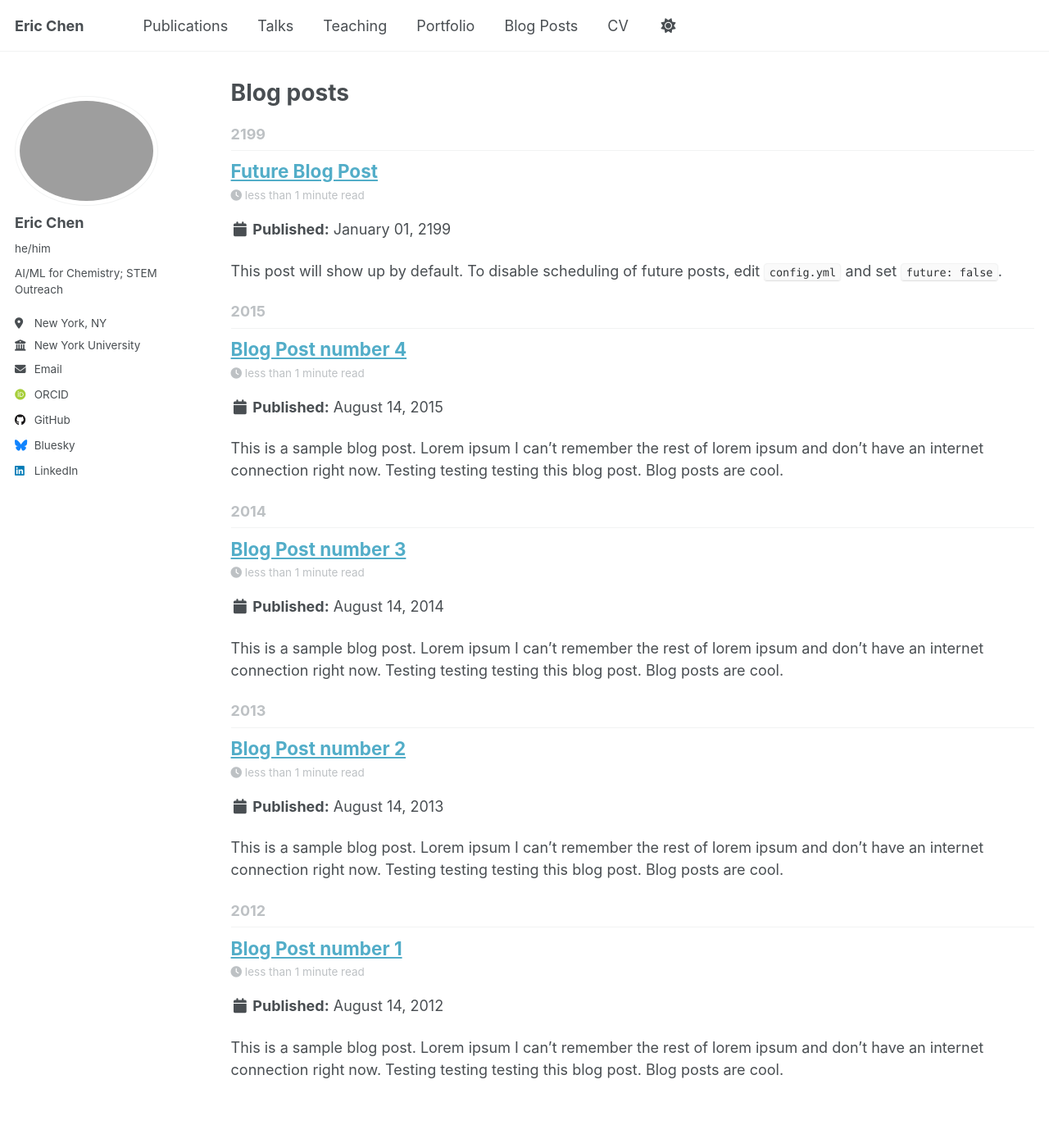
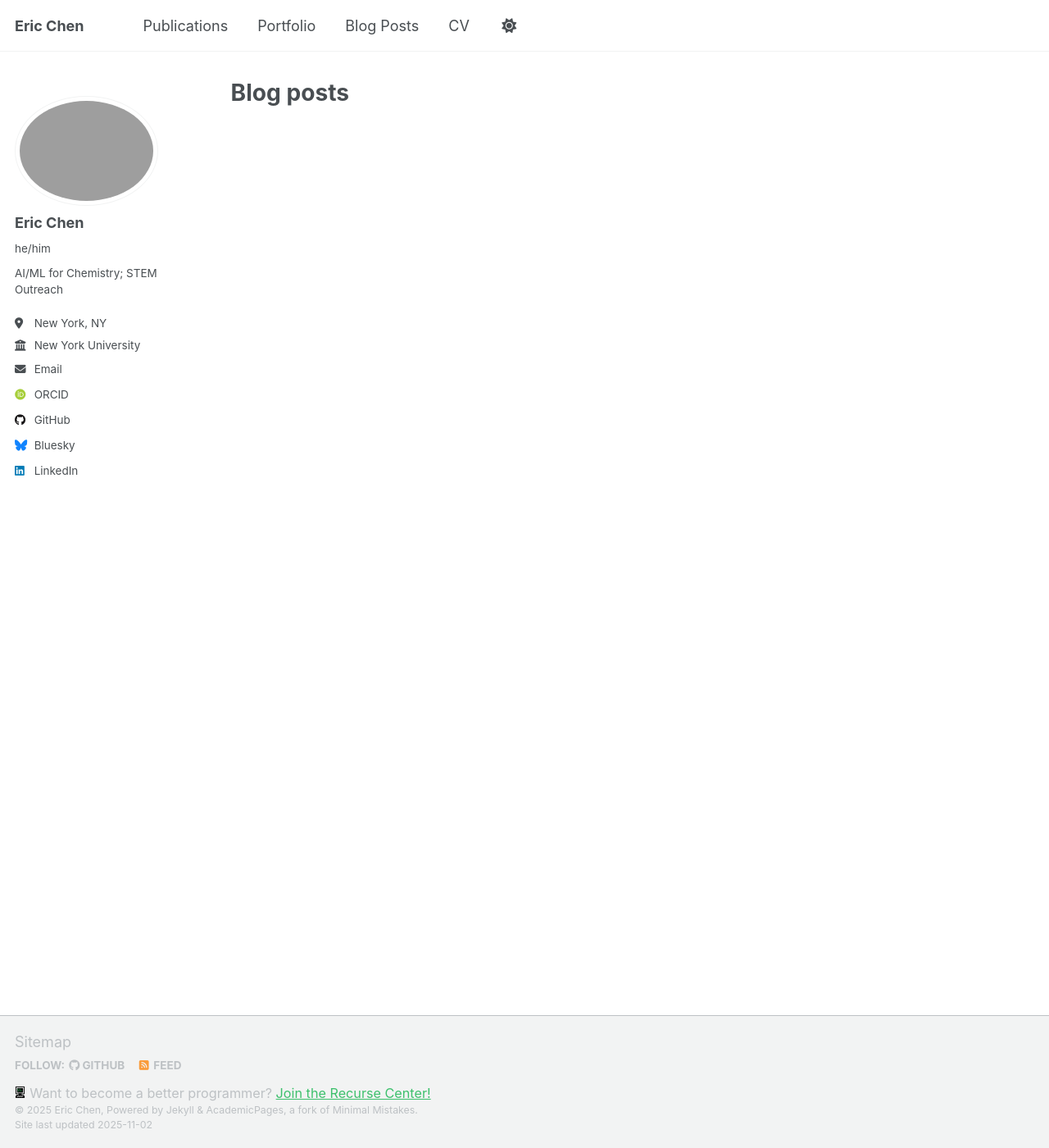
Before and after one commit to echen1214/echen1214.github.io, a Jekyll site: the page built from _pages/year-archive.html, in a window 1280 px wide and 1400 px high. Shown: the whole window at 82% size. Built offline with Jekyll 4.4.1, drawn with Linux system fonts in a browser that asks for light colours; some web fonts are replaced; a script that is not in the unit is left out.

```diff
--- a/_posts/2012-08-14-blog-post-1.md
+++ /dev/null
@@ -1,20 +0,0 @@
----
-title: 'Blog Post number 1'
-date: 2012-08-14
-permalink: /posts/2012/08/blog-post-1/
-tags:
-  - cool posts
-  - category1
-  - category2
----
-
-This is a sample blog post. Lorem ipsum I can't remember the rest of lorem ipsum and don't have an internet connection right now. Testing testing testing this blog post. Blog posts are cool.
-
-Headings are cool
-======
-
-You can have many headings
-======
-
-Aren't headings cool?
-------
--- a/_posts/2013-08-14-blog-post-2.md
+++ /dev/null
@@ -1,20 +0,0 @@
----
-title: 'Blog Post number 2'
-date: 2013-08-14
-permalink: /posts/2013/08/blog-post-2/
-tags:
-  - cool posts
-  - category1
-  - category2
----
-
-This is a sample blog post. Lorem ipsum I can't remember the rest of lorem ipsum and don't have an internet connection right now. Testing testing testing this blog post. Blog posts are cool.
-
-Headings are cool
-======
-
-You can have many headings
-======
-
-Aren't headings cool?
-------
--- a/_posts/2014-08-14-blog-post-3.md
+++ /dev/null
@@ -1,20 +0,0 @@
----
-title: 'Blog Post number 3'
-date: 2014-08-14
-permalink: /posts/2014/08/blog-post-3/
-tags:
-  - cool posts
-  - category1
-  - category2
----
-
-This is a sample blog post. Lorem ipsum I can't remember the rest of lorem ipsum and don't have an internet connection right now. Testing testing testing this blog post. Blog posts are cool.
-
-Headings are cool
-======
-
-You can have many headings
-======
-
-Aren't headings cool?
-------
--- a/_posts/2199-01-01-future-post.md
+++ /dev/null
@@ -1,11 +0,0 @@
----
-title: 'Future Blog Post'
-date: 2199-01-01
-permalink: /posts/2012/08/blog-post-4/
-tags:
-  - cool posts
-  - category1
-  - category2
----
-
-This post will show up by default. To disable scheduling of future posts, edit `config.yml` and set `future: false`.
```
Also changed, not shown: _data/navigation.yml (+4 -4 lines), _portfolio/portfolio-1.md (deleted, +0 -7 lines), _portfolio/portfolio-2.html (deleted, +0 -7 lines), _posts/2015-08-14-blog-post-4.md (deleted, +0 -20 lines).
